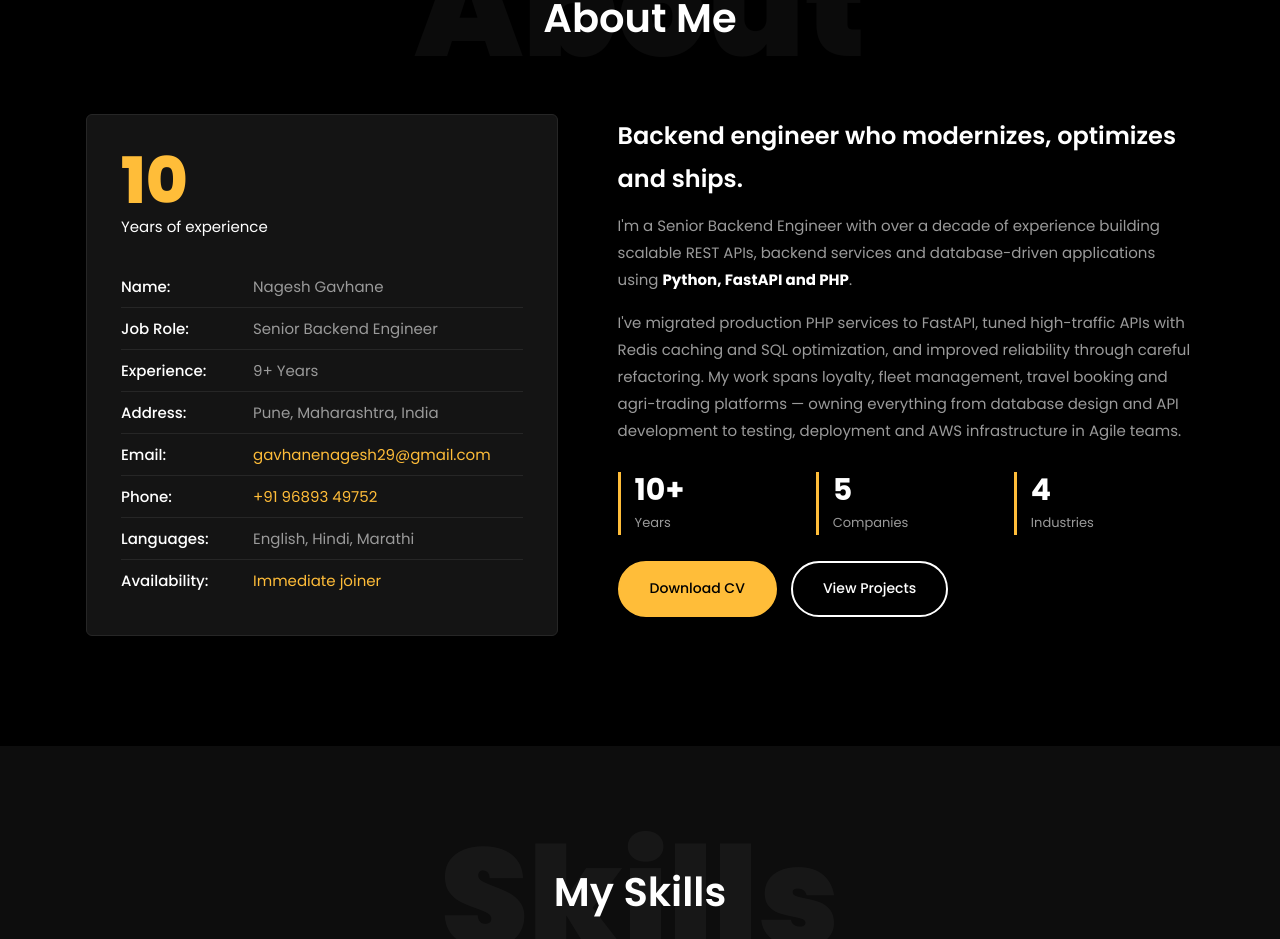
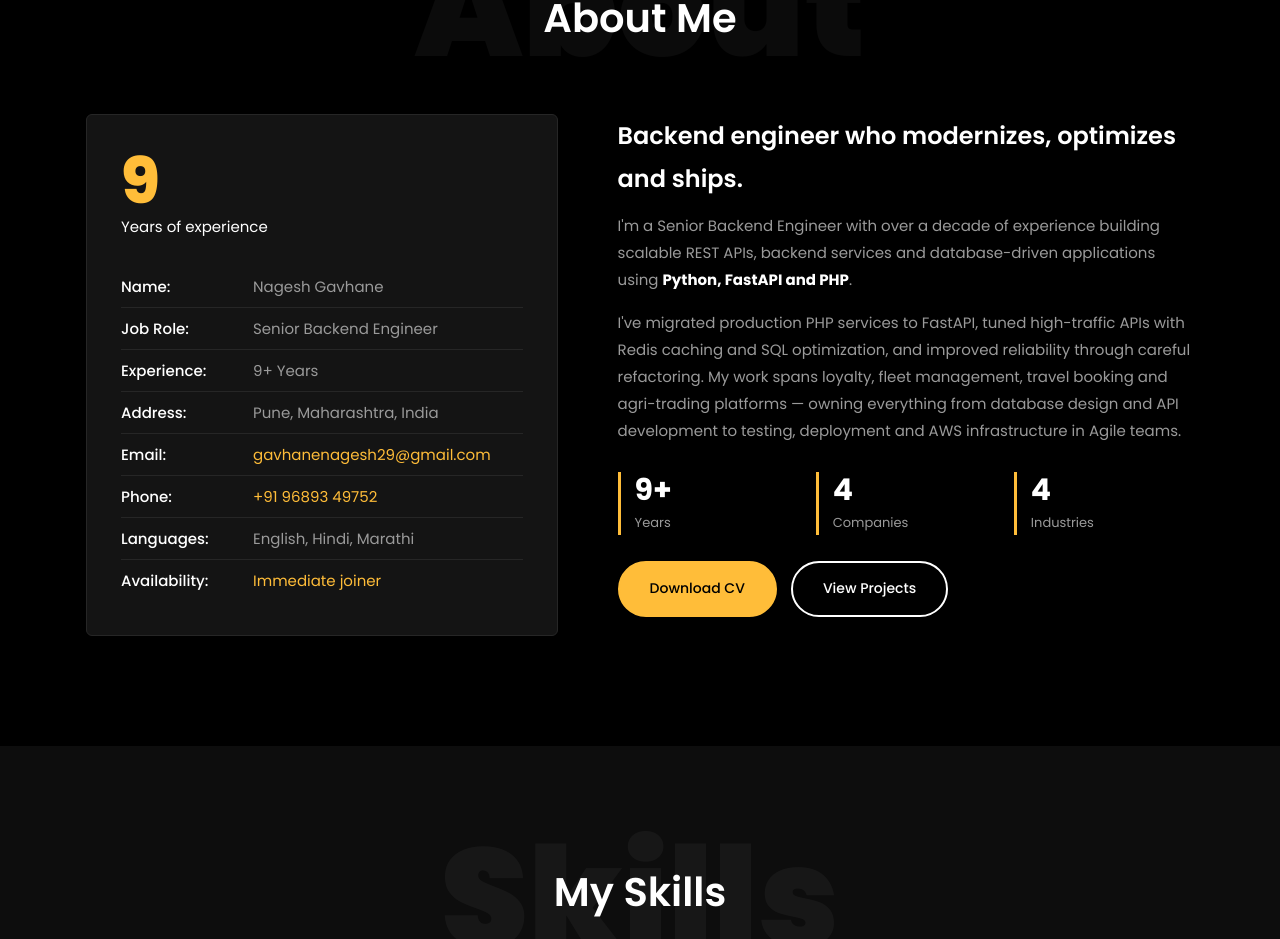
Before and after one commit to Nagesh2911/Nagesh2911.github.io, a plain HTML site: page index.html in a window 1280 px wide. Shown: the part 928-1867 px from the top of the page. Drawn offline with Linux system fonts and the light colour scheme.

Commit message:
Update index.html

```diff
--- a/index.html
+++ b/index.html
@@ -353,7 +353,7 @@
       </div>
       <div class="about">
         <div class="about-card reveal">
-          <div class="big-num" data-count="10">0</div>
+          <div class="big-num" data-count="9">0</div>
           <div class="big-label">Years of experience</div>
           <ul class="info">
             <li><span>Name:</span><span>Nagesh Gavhane</span></li>
@@ -379,8 +379,8 @@
             testing, deployment and AWS infrastructure in Agile teams.
           </p>
           <div class="stats">
-            <div class="stat"><b data-count="10" data-suffix="+">0</b><small>Years</small></div>
-            <div class="stat"><b data-count="5">0</b><small>Companies</small></div>
+            <div class="stat"><b data-count="9" data-suffix="+">0</b><small>Years</small></div>
+            <div class="stat"><b data-count="4">0</b><small>Companies</small></div>
             <div class="stat"><b data-count="4">0</b><small>Industries</small></div>
           </div>
           <div class="btns" style="margin-top:26px">
```
